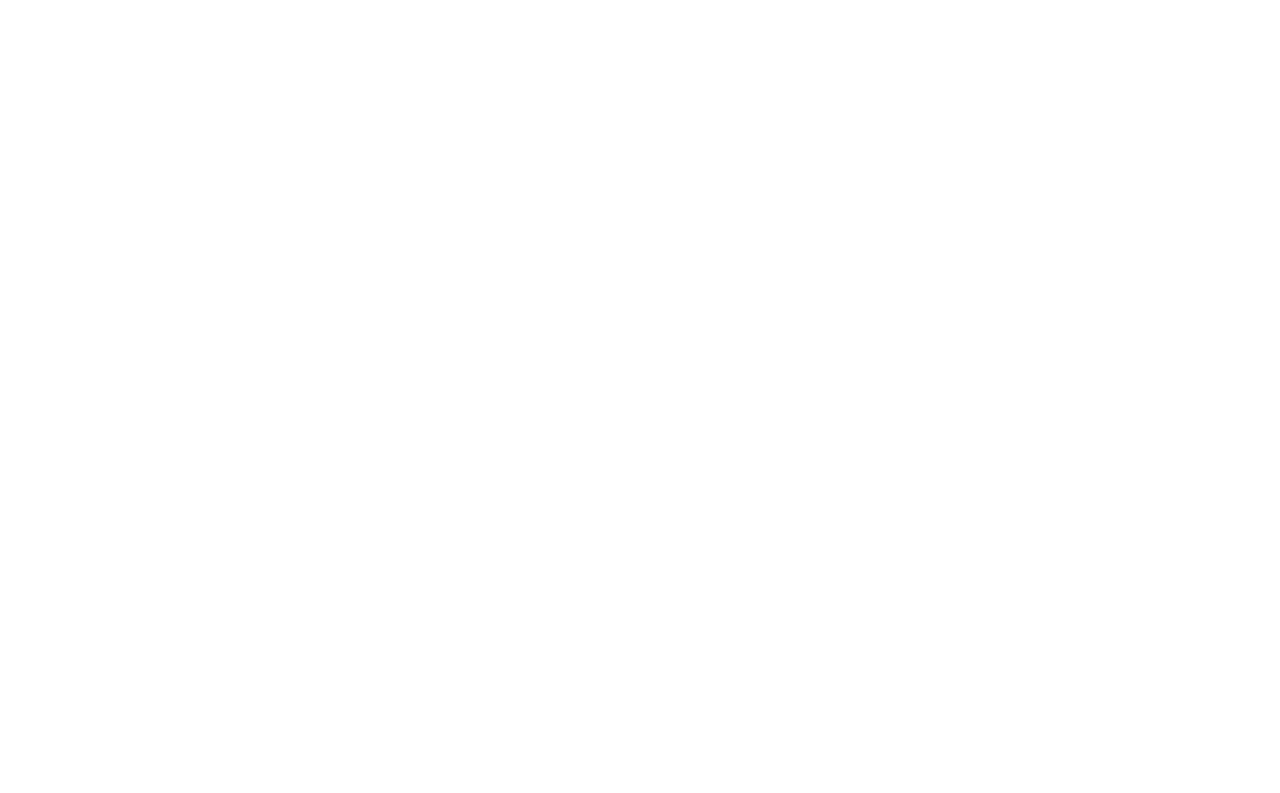
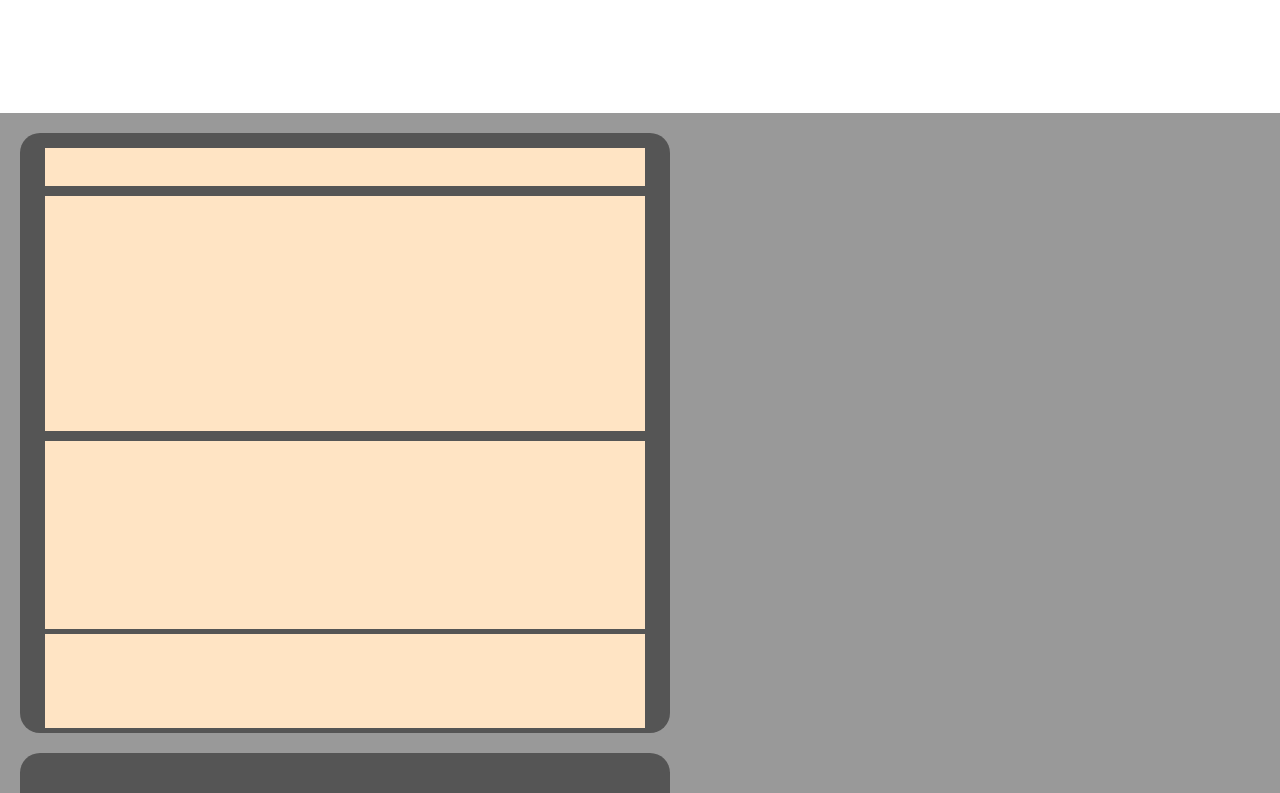
Before and after one commit to fares-primida/Cetalog-Website, a React (Create React App) app: page / in a window 1280 px wide. Shown: the part 1007-1800 px from the top of the page. Before the commit the page ends 1120 px from the top, so only its background shows below. Built offline with nearby package versions, Linux system fonts and the light colour scheme.

Commit message:
start create third section

```diff
--- a/src/App.js
+++ b/src/App.js
@@ -2,12 +2,14 @@
 import './App.css'
 import MainSection from './Components/MainSection/MainSection'
 import SecondSection from './Components/SecondSection/SecondSection'
+import ThiredSection from './Components/ThiredSection/ThiredSection'
 
 const App = () => {
   return (
     <div className='app'>
       <MainSection />
       <SecondSection />
+      <ThiredSection />
     </div>
   )
 }
--- a/src/Components/SecondSection/SecondSection.scss
+++ b/src/Components/SecondSection/SecondSection.scss
@@ -1,7 +1,7 @@
 .second-section {
     position: relative;
     width: 100%;
-    min-height: 50vh;
+    height: 50vh;
     margin-top: -80px;
     .container {
         position: absolute;
--- /dev/null
+++ b/src/Components/ThiredSection/ThiredSection.jsx
@@ -0,0 +1,20 @@
+import React from 'react'
+import './ThiredSection.scss'
+
+const ThiredSection = () => {
+    return (
+        <div className='third-section'>
+            <div className="container">
+                <div className="Box CBox">
+                    <div className="title"></div>
+                    <div className="Desc"></div>
+                    <div className="Extentions"></div>
+                    <div className="SubscribButton"></div>
+                </div>
+                <div className="Box IBox"></div>
+            </div>
+        </div>
+    )
+}
+
+export default ThiredSection
--- /dev/null
+++ b/src/Components/ThiredSection/ThiredSection.scss
@@ -0,0 +1,53 @@
+.third-section {
+    position: relative;
+    width: 100%;
+    min-height: 100vh;
+    background-color: #999;
+    .container {
+        position: absolute;
+        width: 100%;
+        height: 100%;
+        padding: 10px 20px;
+        display: flex;
+        flex-wrap: wrap;
+        align-items: center;
+        justify-content: space-between;
+        .Box {
+            width: 650px;
+            height: 600px;
+            border-radius: 20px;
+            background-color: #555;
+            margin: 10px 0px;
+        }
+        .CBox {
+            position: relative;
+            padding: 5px 10%;
+            display: flex;
+            flex-direction: column;
+            align-items: center;
+            .title {
+                width: 600px;
+                height: 40px;
+                background-color: bisque;
+                margin: 10px;
+            }
+            .Desc {
+                width: 600px;
+                height: 250px;
+                background-color: bisque;
+                margin-bottom: 10px;
+            }
+            .Extentions {
+                width: 600px;
+                height: 200px;
+                background-color: bisque;
+                margin-bottom: 5px;
+            }
+            .SubscribButton {
+                width: 600px;
+                height: 100px;
+                background-color: bisque;
+            }
+        }
+    }
+}
```
